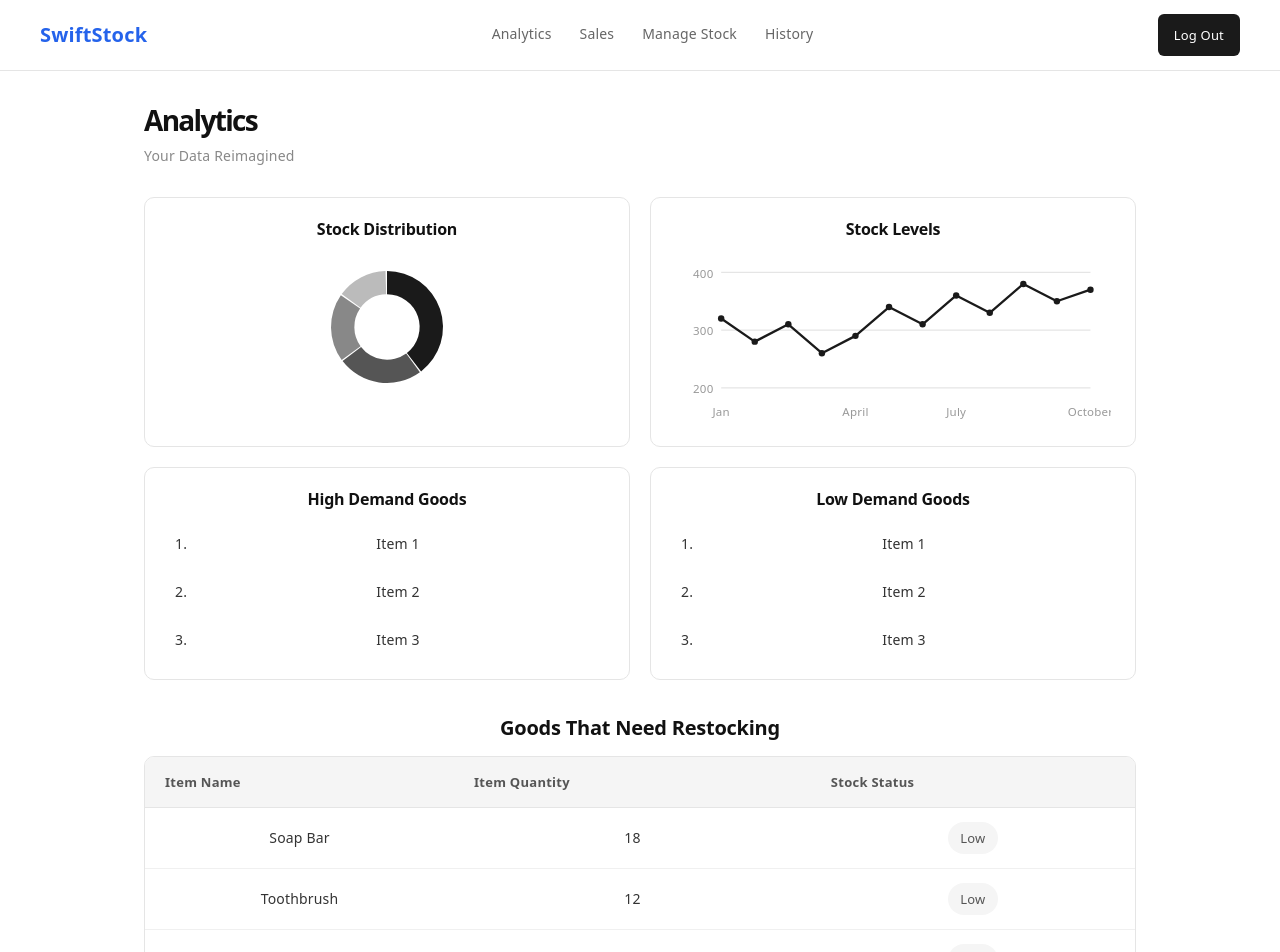
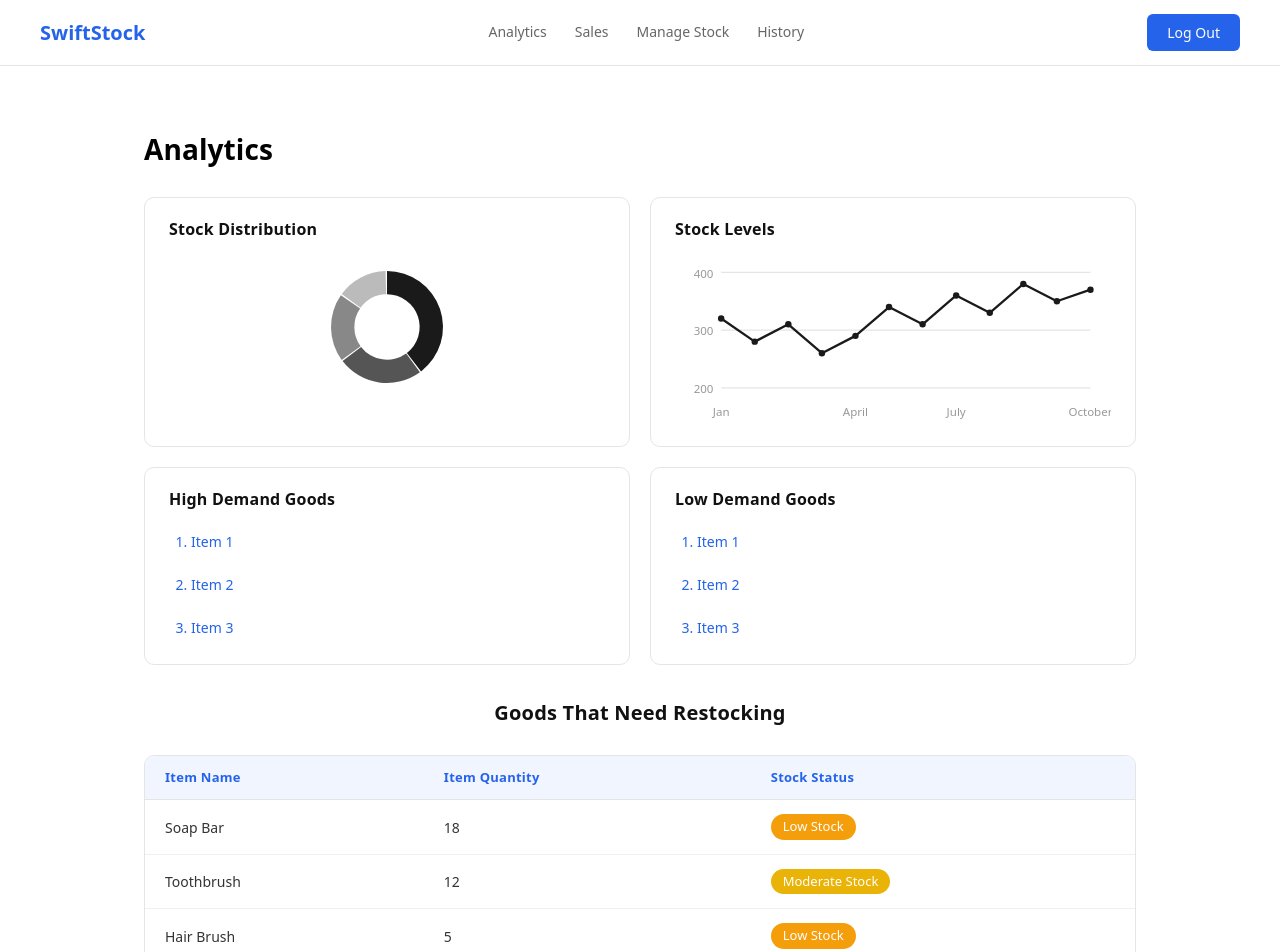
Before and after one commit to MichaelCM7/SwiftStocKE, a React app in the folder frontend/: page /Analytics in a window 1280 px wide. Shown: the top 952 px of the page. Built offline with nearby package versions, Linux system fonts and the light colour scheme; the HTML template or start-up script is replaced by a standard one.

Commit message:
changes made to analytics page styling and index css

```diff
--- a/frontend/src/components/Header/Header.css
+++ b/frontend/src/components/Header/Header.css
@@ -48,7 +48,7 @@
   border-bottom: 2px solid #1a1a1a;
 }
 
-.btn-logout {
+.header-buttons .btn-logout {
   background-color: #2563eb;
   color: #ffffff;
   text-decoration: none;
@@ -59,7 +59,7 @@
   transition: background-color 0.2s ease;
 }
 
-.btn-logout:hover {
+.header-buttons .btn-logout:hover {
   background-color: #1d4ed8;
 }
 
--- a/frontend/src/index.css
+++ b/frontend/src/index.css
@@ -1,48 +1,58 @@
 :root {
+  /* ── Colors ── */
   --text: #6b6375;
   --text-h: #08060d;
-  --bg: #fff;
+  --bg: #ffffff;
   --border: #e5e4e7;
+
   --code-bg: #f4f3ec;
-  --accent: #aa3bff;
-  --accent-bg: rgba(170, 59, 255, 0.1);
-  --accent-border: rgba(170, 59, 255, 0.5);
+
+  --accent: #2563eb;
+  --accent-bg: rgba(37, 99, 235, 0.1);
+  --accent-border: rgba(37, 99, 235, 0.3);
+
   --social-bg: rgba(244, 243, 236, 0.5);
+
   --shadow:
-    rgba(0, 0, 0, 0.1) 0 10px 15px -3px, rgba(0, 0, 0, 0.05) 0 4px 6px -2px;
+    rgba(0, 0, 0, 0.1) 0 10px 15px -3px,
+    rgba(0, 0, 0, 0.05) 0 4px 6px -2px;
 
-  --sans: system-ui, 'Segoe UI', Roboto, sans-serif;
-  --heading: system-ui, 'Segoe UI', Roboto, sans-serif;
+  /* ── Fonts ── */
+  --sans: ui-sans-serif, system-ui, -apple-system, "Segoe UI", Roboto, Arial, sans-serif;
+  --heading: ui-sans-serif, system-ui, -apple-system, "Segoe UI", Roboto, Arial, sans-serif;
   --mono: ui-monospace, Consolas, monospace;
 
-  font: 18px/145% var(--sans);
-  letter-spacing: 0.18px;
+  /* NOTE: no global letter-spacing anymore (fixed UI squeeze issue) */
+
   color-scheme: light dark;
   color: var(--text);
   background: var(--bg);
+
   font-synthesis: none;
   text-rendering: optimizeLegibility;
   -webkit-font-smoothing: antialiased;
   -moz-osx-font-smoothing: grayscale;
-
-  @media (max-width: 1024px) {
-    font-size: 16px;
-  }
 }
 
+/* ── Dark Mode ── */
 @media (prefers-color-scheme: dark) {
   :root {
     --text: #9ca3af;
     --text-h: #f3f4f6;
     --bg: #16171d;
     --border: #2e303a;
+
     --code-bg: #1f2028;
-    --accent: #c084fc;
-    --accent-bg: rgba(192, 132, 252, 0.15);
-    --accent-border: rgba(192, 132, 252, 0.5);
+
+    --accent: #60a5fa;
+    --accent-bg: rgba(96, 165, 250, 0.15);
+    --accent-border: rgba(96, 165, 250, 0.4);
+
     --social-bg: rgba(47, 48, 58, 0.5);
+
     --shadow:
-      rgba(0, 0, 0, 0.4) 0 10px 15px -3px, rgba(0, 0, 0, 0.25) 0 4px 6px -2px;
+      rgba(0, 0, 0, 0.4) 0 10px 15px -3px,
+      rgba(0, 0, 0, 0.25) 0 4px 6px -2px;
   }
 
   #social .button-icon {
@@ -50,54 +60,57 @@
   }
 }
 
+/* ── Base Reset ── */
 body {
   margin: 0;
+  font-family: var(--sans);
+  line-height: 1.5;
+  color: var(--text);
+  background-color: var(--bg);
 }
 
+/* ── App Container ── */
 #root {
   max-width: 100%;
   margin: 0 auto;
-  text-align: center;
-  border-inline: 1px solid var(--border);
   min-height: 100svh;
+
   display: flex;
   flex-direction: column;
   box-sizing: border-box;
+
+  border-inline: 1px solid var(--border);
 }
 
+/* ── Headings (clean + modern spacing) ── */
 h1,
-h2 {
+h2,
+h3 {
   font-family: var(--heading);
-  font-weight: 500;
   color: var(--text-h);
+  font-weight: 600;
+  letter-spacing: 0.2px;
 }
 
 h1 {
   font-size: 56px;
-  letter-spacing: -1.68px;
+  line-height: 1.1;
   margin: 32px 0;
-
-  @media (max-width: 1024px) {
-    font-size: 36px;
-    margin: 20px 0;
-  }
 }
 
 h2 {
   font-size: 24px;
-  line-height: 118%;
-  letter-spacing: -0.24px;
+  line-height: 1.2;
   margin: 0 0 8px;
-
-  @media (max-width: 1024px) {
-    font-size: 20px;
-  }
 }
 
+/* ── Paragraphs ── */
 p {
   margin: 0;
+  line-height: 1.6;
 }
 
+/* ── Code styling ── */
 code,
 .counter {
   font-family: var(--mono);
@@ -108,7 +121,7 @@ code,
 
 code {
   font-size: 15px;
-  line-height: 135%;
+  line-height: 1.35;
   padding: 4px 8px;
   background: var(--code-bg);
 }
--- a/frontend/src/pages/Analytics/Analytics.css
+++ b/frontend/src/pages/Analytics/Analytics.css
@@ -1,5 +1,3 @@
-/* Analytics.css */
-
 .analytics-page-container {
     position: absolute;
     top: 0;
@@ -14,78 +12,6 @@
     box-sizing: border-box;
 }
 
-/* ── Header ── */
-.analytics-header {
-    display: flex;
-    align-items: center;
-    justify-content: space-between;
-    padding: 14px 40px;
-    border-bottom: 1px solid #e5e5e5;
-    background-color: #ffffff;
-    position: sticky;
-    top: 0;
-    z-index: 10;
-}
-
-.analytics-header-logo {
-    display: flex;
-    align-items: center;
-    gap: 10px;
-}
-
-.analytics-header-logo-icon {
-    width: 24px;
-    height: 24px;
-    color: #333333;
-}
-
-.analytics-project-name {
-    font-weight: 600;
-    font-size: 16px;
-    color: #1a1a1a;
-}
-
-.analytics-header-nav {
-    display: flex;
-    align-items: center;
-    gap: 28px;
-}
-
-.analytics-nav-link {
-    color: #555555;
-    text-decoration: none;
-    font-size: 14px;
-    font-weight: 500;
-    transition: color 0.2s ease;
-    padding-bottom: 2px;
-    border-bottom: 2px solid transparent;
-}
-
-.analytics-nav-link:hover {
-    color: #1a1a1a;
-}
-
-.analytics-nav-link--active {
-    color: #1a1a1a;
-    font-weight: 600;
-    border-bottom: 2px solid #1a1a1a;
-}
-
-.analytics-btn-logout {
-    background-color: #1a1a1a;
-    color: #ffffff;
-    text-decoration: none;
-    font-size: 14px;
-    font-weight: 500;
-    padding: 8px 20px;
-    border-radius: 6px;
-    transition: background-color 0.2s ease;
-}
-
-.analytics-btn-logout:hover {
-    background-color: #404040;
-}
-
 /* ── Main Content ── */
 .analytics-main {
     flex: 1;
@@ -97,23 +23,13 @@
 }
 
 /* ── Page Title ── */
-.analytics-page-title {
-    margin-bottom: 28px;
-    text-align: left;
-}
 
 .analytics-title {
     font-size: 28px;
     font-weight: 700;
-    color: #111111;
-    margin: 0 0 10px 0;
-}
-
-.analytics-subtitle {
-    font-size: 14px;
-    color: #888888;
-    margin: 0;
-    font-weight: 400;
+    color: black;
+    text-align: left;
+    letter-spacing: 0.1px;
 }
 
 /* ── Two-Column Grid (Charts & Demand) ── */
@@ -132,10 +48,6 @@
     padding: 22px 24px;
     background-color: #ffffff;
     transition: box-shadow 0.2s ease;
-}
-
-.analytics-card:hover {
-    box-shadow: 0 4px 14px rgba(0, 0, 0, 0.06);
 }
 
 .analytics-card-title {
@@ -178,7 +90,7 @@
 
 .analytics-demand-list li {
     font-size: 14px;
-    color: #333333;
+    color: #2563eb;
     padding: 4px 0;
 }
 
@@ -192,6 +104,8 @@
     font-weight: 700;
     color: #111111;
     margin: 0 0 16px 0;
+    text-align: center;
+    margin-bottom: 30px;
 }
 
 .analytics-table-wrapper {
@@ -207,14 +121,14 @@
 }
 
 .analytics-table thead tr {
-    background-color: #f5f5f5;
+    background-color: #f0f5ff;
 }
 
 .analytics-table th {
     padding: 12px 20px;
     text-align: left;
     font-weight: 600;
-    color: #555555;
+    color: #2563eb;
     font-size: 13px;
     letter-spacing: 0.02em;
     border-bottom: 1px solid #e5e5e5;
@@ -247,85 +161,32 @@
     font-weight: 500;
 }
 
+/* LOW STOCK */
 .analytics-status-badge--low {
-    background-color: #f5f5f5;
-    color: #555555;
+    background-color: #f59e0b;
+    /* amber */
+    color: #ffffff;
 }
 
-/* ── Footer ── */
-.analytics-footer {
-    background-color: #e5e5e5;
-    color: #4a4a4a;
-    padding: 40px 40px 24px;
-    font-size: 14px;
+/* OUT OF STOCK */
+.analytics-status-badge--out {
+    background-color: #ef4444;
+    /* red */
+    color: #ffffff;
 }
 
-/* Reuse shared footer classes from Home.css via local override if needed */
-.analytics-footer .footer-top {
-    display: flex;
-    justify-content: space-between;
-    align-items: flex-start;
-    flex-wrap: wrap;
-    gap: 40px;
-    max-width: 1040px;
-    margin: 0 auto;
-    padding-bottom: 30px;
+/* MODERATE STOCK */
+.analytics-status-badge--moderate {
+    background-color: #eab308;
+    /* yellow */
+    color: #ffffff;
 }
 
-.analytics-footer .footer-brand {
-    display: flex;
-    flex-direction: column;
-    align-items: flex-start;
-    gap: 10px;
-}
-
-.analytics-footer .footer-logo-icon {
-    width: 44px;
-    height: 44px;
-    color: #333333;
-}
-
-.analytics-footer .footer-website-name {
-    font-weight: 700;
-    font-size: 16px;
-    color: #1a1a1a;
-}
-
-.analytics-footer .footer-links-container {
-    display: flex;
-    gap: 80px;
-}
-
-.analytics-footer .footer-links-column {
-    display: flex;
-    flex-direction: column;
-    gap: 12px;
-    text-align: left;
-}
-
-.analytics-footer .footer-links-column a {
-    color: #4a4a4a;
-    text-decoration: none;
-    font-weight: 500;
-    transition: color 0.2s;
-}
-
-.analytics-footer .footer-links-column a:hover {
-    color: #1a1a1a;
-}
-
-.analytics-footer .footer-bottom {
-    border-top: 1px solid #d1d1d1;
-    padding-top: 20px;
-    text-align: center;
-    max-width: 1040px;
-    margin: 0 auto;
-}
-
-.analytics-footer .footer-bottom p {
-    font-size: 12px;
-    color: #666666;
-    font-weight: 600;
+/* GOOD STOCK */
+.analytics-status-badge--good {
+    background-color: #2563eb;
+    /* your main blue */
+    color: #ffffff;
 }
 
 /* ── Responsive ── */
--- a/frontend/src/pages/Analytics/Analytics.jsx
+++ b/frontend/src/pages/Analytics/Analytics.jsx
@@ -143,10 +143,17 @@ export function Analytics({ isAuthorized, setIsAuthorized }) {
   const lowDemandGoods = ['Item 1', 'Item 2', 'Item 3'];
 
   const restockingItems = [
-    { name: 'Soap Bar', quantity: 18, status: 'Low' },
-    { name: 'Toothbrush', quantity: 12, status: 'Low' },
-    { name: 'Hair Brush', quantity: 5, status: 'Low' },
+    { name: 'Soap Bar', quantity: 18, status: 'Low Stock' },
+    { name: 'Toothbrush', quantity: 12, status: 'Moderate Stock' },
+    { name: 'Hair Brush', quantity: 5, status: 'Low Stock' },
   ];
+
+  const statusClass = {
+    "Low Stock": "analytics-status-badge--low",
+    "Out of Stock": "analytics-status-badge--out",
+    "Moderate Stock": "analytics-status-badge--moderate",
+    "Good Stock": "analytics-status-badge--good",
+  };
 
   return (
     <div className="analytics-page-container">
@@ -158,7 +165,6 @@ export function Analytics({ isAuthorized, setIsAuthorized }) {
       <main className="analytics-main">
         <div className="analytics-page-title">
           <h1 className="analytics-title">Analytics</h1>
-          <p className="analytics-subtitle">Your Data Reimagined</p>
         </div>
 
         {/* ── Charts Row ── */}
@@ -218,7 +224,7 @@ export function Analytics({ isAuthorized, setIsAuthorized }) {
                     <td>{item.name}</td>
                     <td>{item.quantity}</td>
                     <td>
-                      <span className="analytics-status-badge analytics-status-badge--low">
+                      <span className={`analytics-status-badge ${statusClass[item.status]}`}>
                         {item.status}
                       </span>
                     </td>
```
